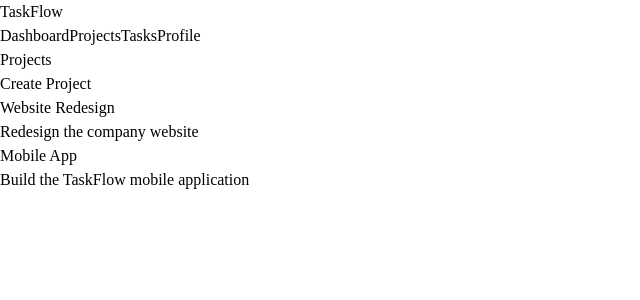
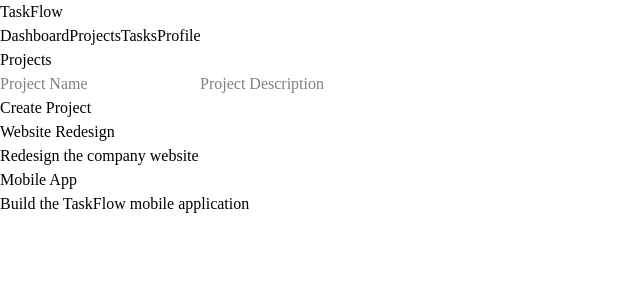
Before and after one commit to ODIRAA-git/taskflow, a React (Vite) app in the folder frontend/: page /projects in a window 1280 px wide. Shown: the top 300 px of the page, without its empty margins (0-640 px from the left). Built offline with nearby package versions, Linux system fonts and the light colour scheme.

Commit message:
feat: add project creation form

```diff
--- a/frontend/src/pages/ProjectsPage.tsx
+++ b/frontend/src/pages/ProjectsPage.tsx
@@ -14,25 +14,48 @@ export default function ProjectsPage() {
       description: "Build the TaskFlow mobile application",
     },
   ]);
+  const [projectName, setProjectName] = useState("");
+const [projectDescription, setProjectDescription] = useState("");
 
   return (
     <DashboardLayout>
       <h1 className="text-3xl font-bold">
         Projects
       </h1>
+<div className="mb-6 space-y-4">
+  <input
+    type="text"
+    placeholder="Project Name"
+    value={projectName}
+    onChange={(e) => setProjectName(e.target.value)}
+    className="w-full rounded-lg border p-3"
+  />
 
+  <input
+    type="text"
+    placeholder="Project Description"
+    value={projectDescription}
+    onChange={(e) => setProjectDescription(e.target.value)}
+    className="w-full rounded-lg border p-3"
+  />
+</div>
       <button
         className="mt-6 mb-6 rounded-lg bg-black px-4 py-2 text-white"
-        onClick={() =>
-          setProjects([
-            ...projects,
-            {
-              id: Date.now(),
-              name: "New Project",
-              description: "Project description",
-            },
-          ])
-        }
+        onClick={() => {
+  if (!projectName.trim()) return;
+
+  setProjects([
+    ...projects,
+    {
+      id: Date.now(),
+      name: projectName,
+      description: projectDescription,
+    },
+  ]);
+
+  setProjectName("");
+  setProjectDescription("");
+}}
       >
         Create Project
       </button>
```
